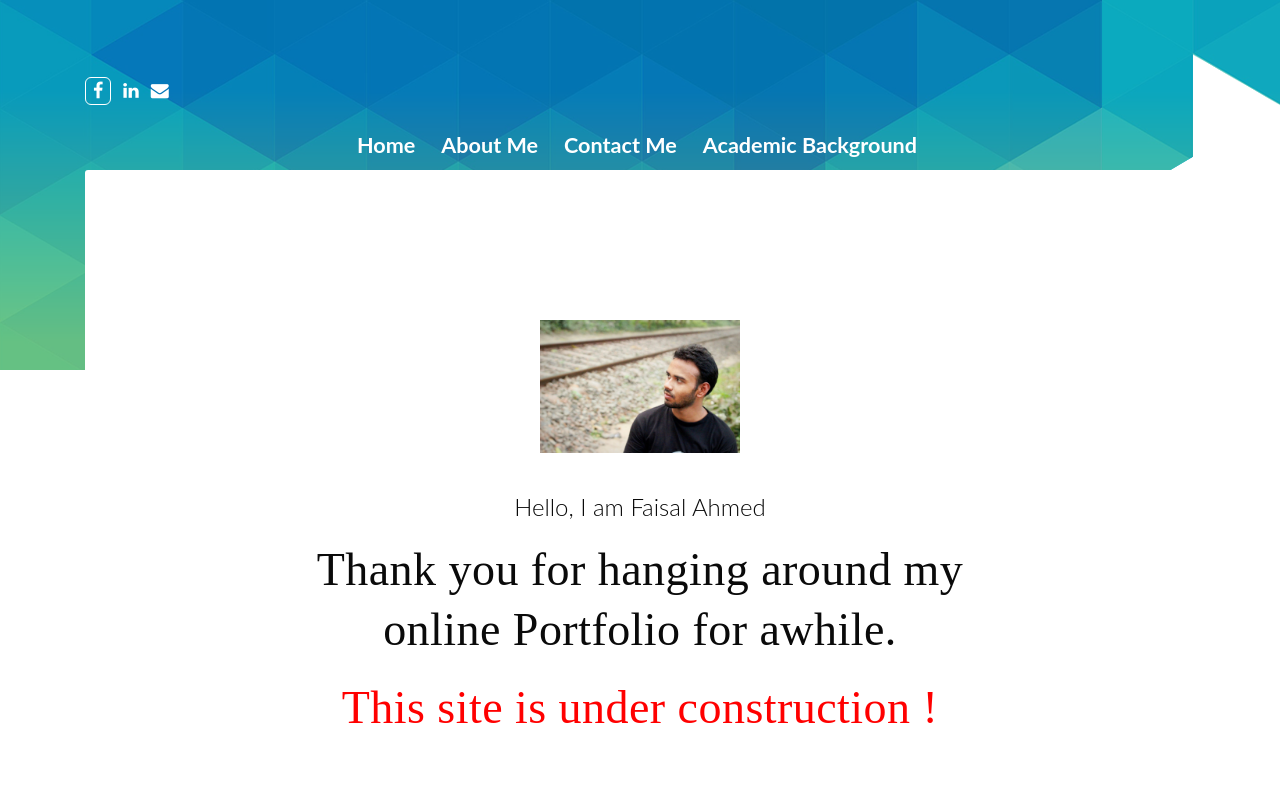
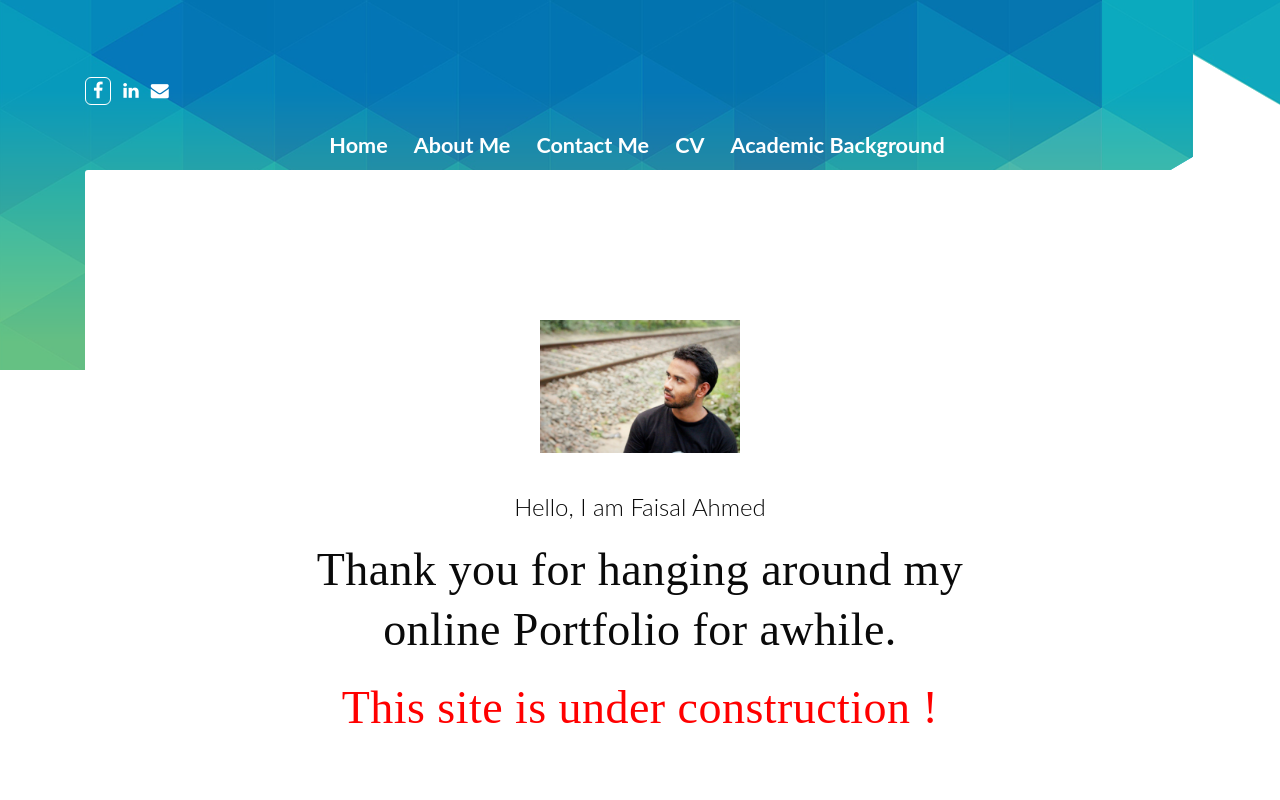
Before and after one commit to FaisalAhmedBD/faisalahmedbd.github.io, a React (Create React App) app: page / in a window 1280 px wide. Shown: the top 800 px of the page. Built offline with nearby package versions, Linux system fonts and the light colour scheme.

Commit message:
resolved security vulnability

```diff
--- a/src/components/menu.js
+++ b/src/components/menu.js
@@ -20,7 +20,8 @@ class Menu extends React.Component {
                                     </li>
                                     <li className=" menu-item menu-item-type-post_type menu-item-object-page has-menu-child"><a href="#" rel="noopener noreferrer"><span className="custom-menu-item">About Me</span></a></li>
                                     <li className=" menu-item menu-item-type-post_type menu-item-object-page has-menu-child"><a href="#" rel="noopener noreferrer">Contact Me</a></li>
-                                    <li className=" menu-item menu-item-type-taxonomy menu-item-object-category has-menu-child"><a href="#" rel="noopener noreferrer">Academic Background</a></li>
+                                    <li className=" menu-item menu-item-type-post_type menu-item-object-page has-menu-child"><a href="https://drive.google.com/file/d/1G25jRjrMhHFdSmKNZdN8DwKbqxX3E6GV/view?usp=sharing" target="_blank" rel="noopener noreferrer">CV</a></li>
+                                     <li className=" menu-item menu-item-type-taxonomy menu-item-object-category has-menu-child"><a href="#" rel="noopener noreferrer">Academic Background</a></li>
                                 </ul>
                             </div>
 
```
Also changed, not shown: 2 other files (tests, documents, lock files or other folders).
